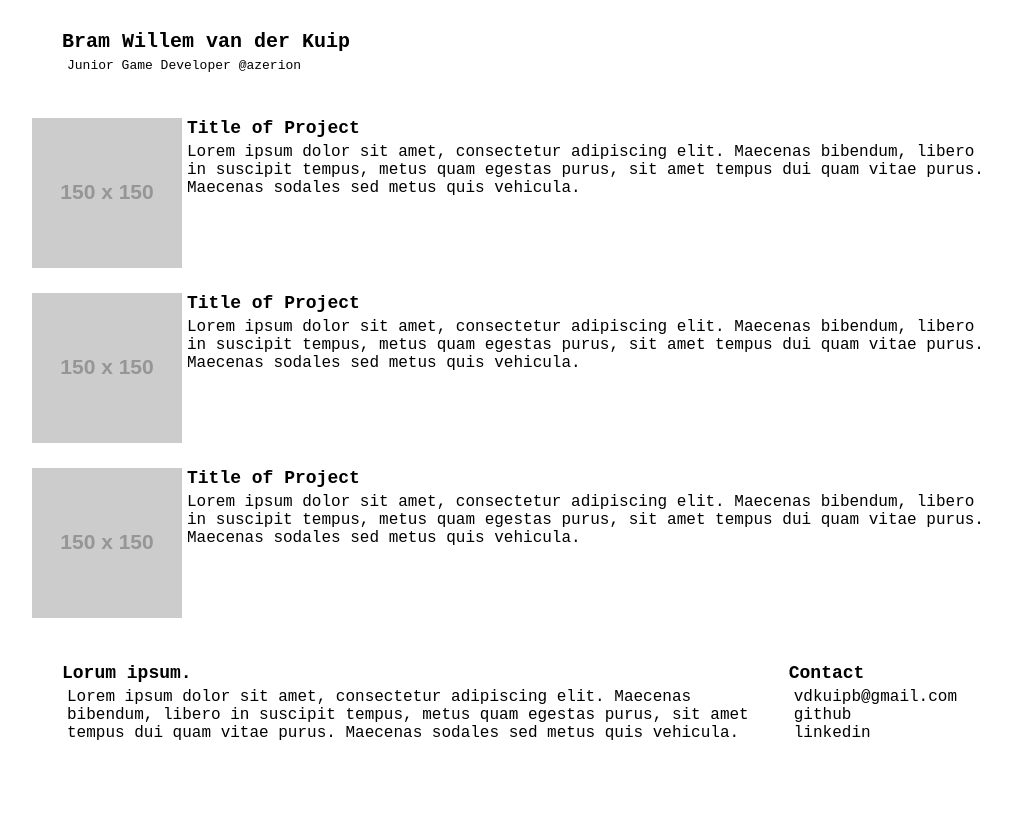
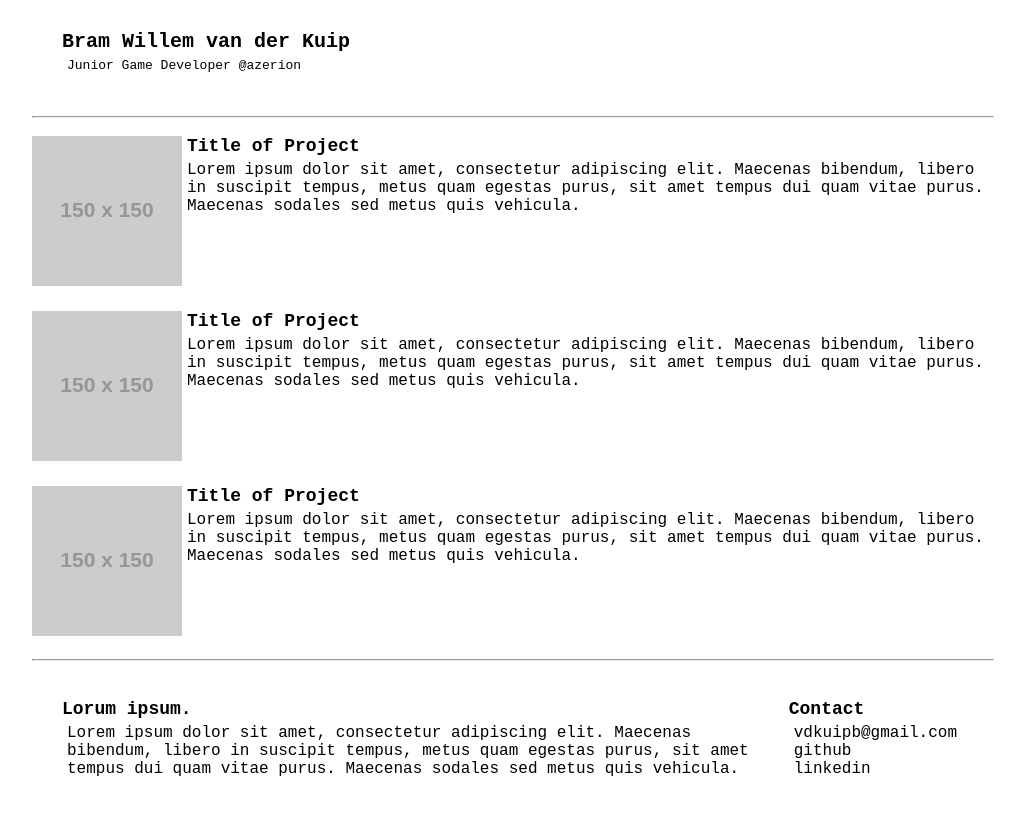
Before and after one commit to vdkuipb/www.bramvanderkuip.nl, a React (Create React App) app: page / in a window 1280 px wide. Shown: the whole page, without its empty margins (128-1153 px from the left). Built offline with nearby package versions, Linux system fonts and the light colour scheme.

Commit message:
Add lines in app

```diff
--- a/src/App.css
+++ b/src/App.css
@@ -5,3 +5,7 @@
   display: flex;
   flex-direction: column;
 }
+
+hr {
+  width: 100%;
+}
--- a/src/App.js
+++ b/src/App.js
@@ -10,7 +10,9 @@ class App extends Component {
     return (
       <div className="App">
         <Header></Header>
+        <hr></hr>
         <ProjectList></ProjectList>
+        <hr></hr>
         <Footer></Footer>
       </div>
     );
```
